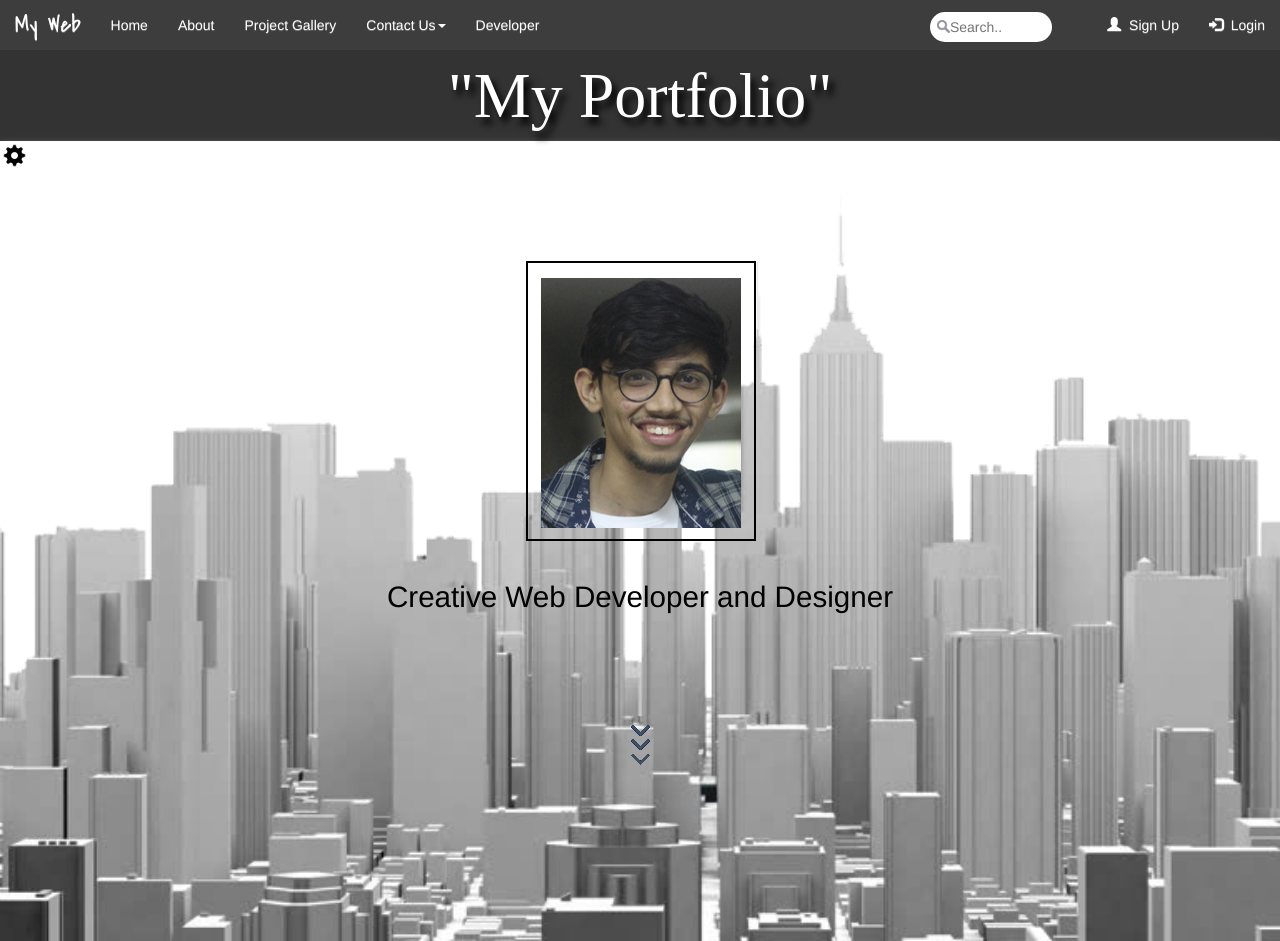
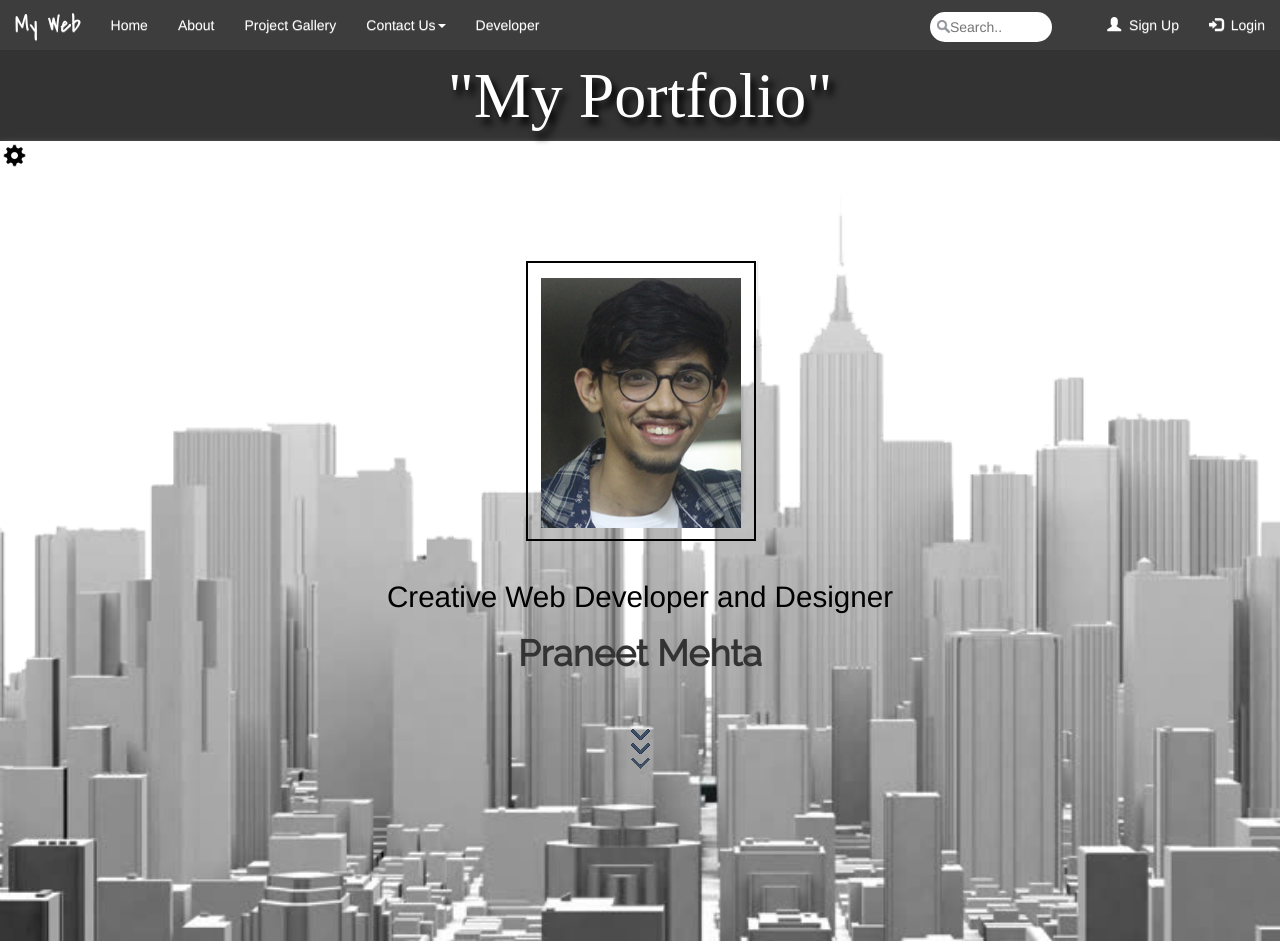
Before and after one commit to praneetmehta/praneetmehta.github.io, a plain HTML site: page index.htm in a window 1280 px wide. Shown: the top 941 px of the page. Drawn offline with nearby package versions, Linux system fonts and the light colour scheme; a web font is replaced by a local one.

Commit message:
added name

```diff
--- a/index.htm
+++ b/index.htm
@@ -78,10 +78,8 @@
                         <img src="images/proPic.jpg" width="200" height="250" style="margin-top:15px" id="pro">
                     </div>
                     <h1 id="textHead">Creative Web Developer and Designer</h1>
-                    <h3 id="textSubHead">
-
-                    </h3>
-                    <a href="#AboutUs"><img id="scrolldown" src="images/scroll-down2.gif"></a>
+                    <h1 style="font-family:'Raleway';font-weight:800">Praneet Mehta</h1>
+                    <a href="#AboutUs"><img id="scrolldown" style="margin-top:300px" src="images/scroll-down2.gif"></a>
                 </div>
             </div>
         </div>
@@ -173,7 +171,7 @@
                 <button type="button" class="btn sb3" id="socialButtons" style="background:#00aced">
                     <a id="socialLink" href="#"><img class="img-circle" src="images/twitter.png" width="45px" height="45px"></a>
                 </button>
-                <p>GITHUB: <a href="https://github.com/praneetmehta">praneetmehta</a></p>
+                <p>GITHUB: <a href="https://github.com/praneetmehta" style="color:blue">praneetmehta</a></p>
             </div>
         </div>
     </div>
```
Also changed, not shown: 1 other file.
